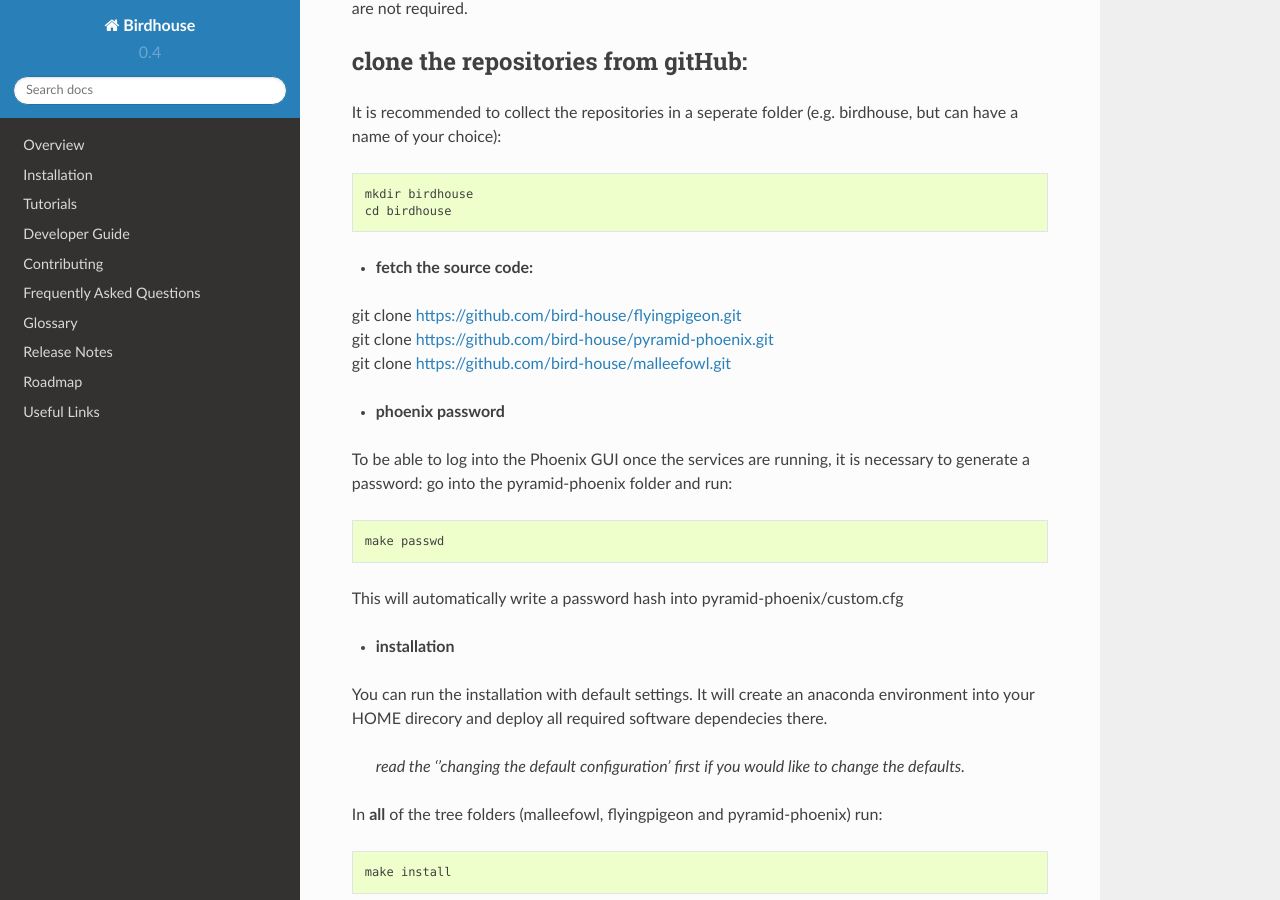
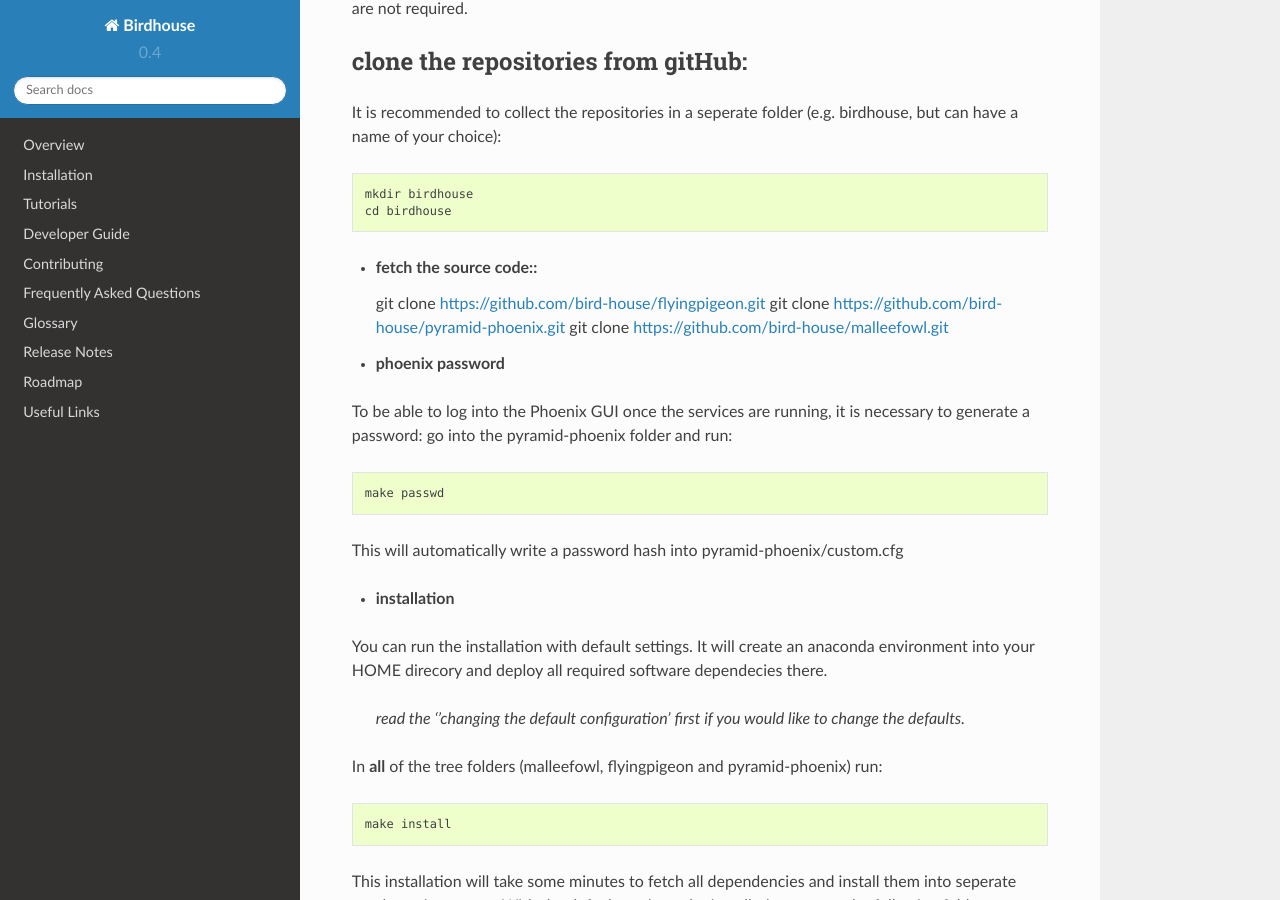
Before and after one commit to bird-house/birdhouse-docs, a Sphinx documentation site: the page built from docs/source/tutorial/birdhouse_ecosystem.rst, in a window 1280 px wide and 900 px high, scrolled down 363 px. Built offline with Sphinx 7.4.7 and the Read the Docs theme 2.0.0, drawn with Linux system fonts in a browser that asks for light colours.

```diff
--- a/docs/source/tutorial/birdhouse_ecosystem.rst
+++ b/docs/source/tutorial/birdhouse_ecosystem.rst
@@ -21,11 +21,11 @@ It is recommended to collect the repositories in a seperate folder (e.g. birdhou
   cd birdhouse
 
 
-* **fetch the source code:**
+* **fetch the source code::**
 
-| git clone https://github.com/bird-house/flyingpigeon.git
-| git clone https://github.com/bird-house/pyramid-phoenix.git
-| git clone https://github.com/bird-house/malleefowl.git
+  git clone https://github.com/bird-house/flyingpigeon.git
+  git clone https://github.com/bird-house/pyramid-phoenix.git
+  git clone https://github.com/bird-house/malleefowl.git
 
 * **phoenix password**
 
```
